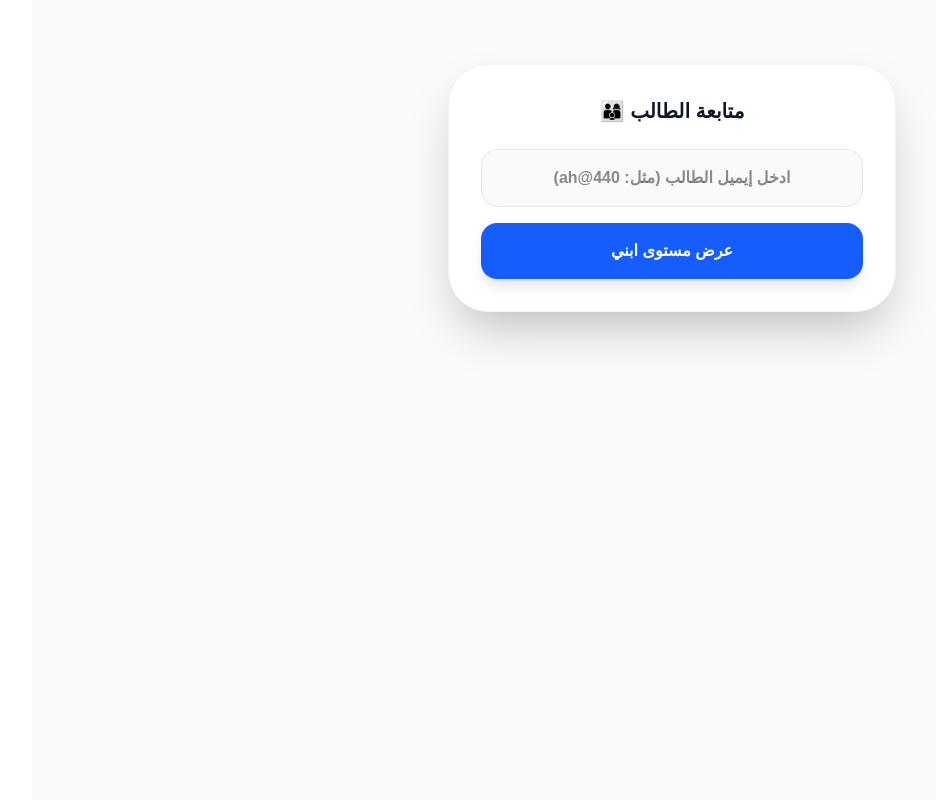
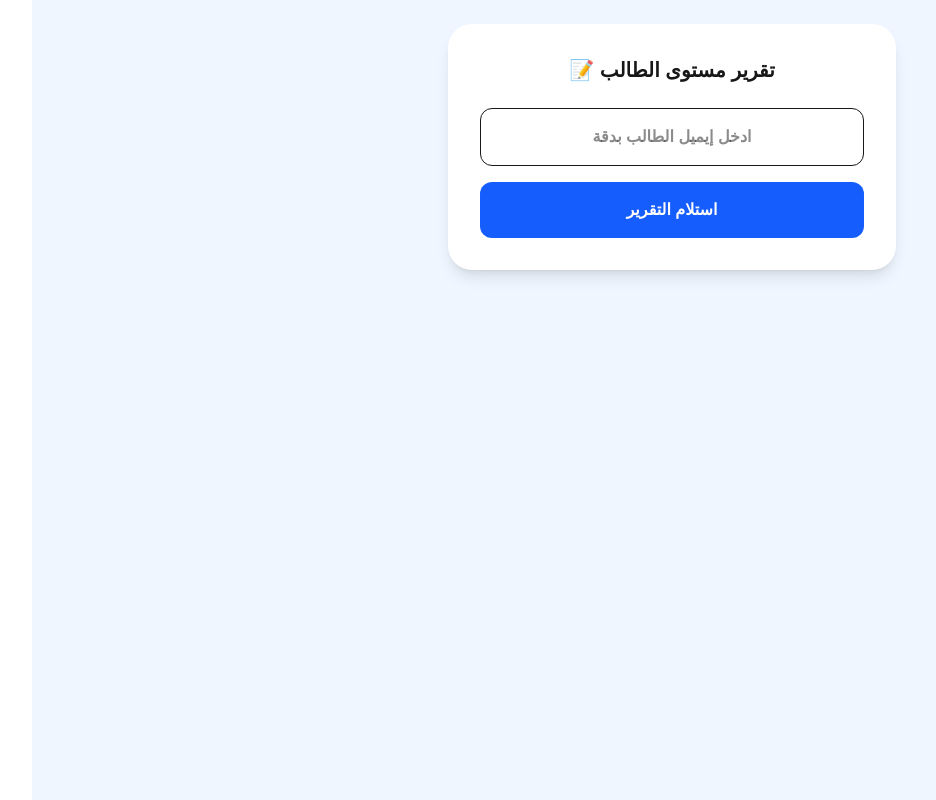
Before and after one commit to mhmedghanem225-dot/Mohamed-Ghanem-platform, a Next.js app: page /parent in a window 1280 px wide. Shown: the whole page, without its empty margins (83-1019 px from the left). Built offline with nearby package versions, Linux system fonts and the light colour scheme.

Commit message:
fix: robust csv parsing and admin access logic

```diff
--- a/app/admin/page.tsx
+++ b/app/admin/page.tsx
@@ -12,7 +12,7 @@ export default function AdminDashboard() {
     if (!savedSession) { router.replace("/"); return; }
 
     const userData = JSON.parse(savedSession);
-    const myEmail = "mhmedghanem225@gmail.com"; // 👈 اكتب إيميلك هنا بالظبط
+    const myEmail = "mhmedghanem225@gmail.com"; // 👈 اكتب إيميلك هنا بدقة
 
     if (userData.email.trim().toLowerCase() !== myEmail.trim().toLowerCase()) {
       router.replace("/profile");
@@ -23,53 +23,58 @@ export default function AdminDashboard() {
 
   const fetchData = async () => {
     try {
-      const res = await fetch(`https://docs.google.com/spreadsheets/d/e/2PACX-1vQ-ZJwP0z4SVM4XfAPevqPqsSvbSBRy18i_rbgfVNGYVHBZj10aHtdHqhMj8kKKkI0WHwWLDLFxXniO/pub?output=csv&t=${Date.now()}`);
-      const data = await res.text();
-      const rows = data.split(/\r?\n/).filter(row => row.trim() !== "");
+      const sheetURL = `https://docs.google.com/spreadsheets/d/e/2PACX-1vQ-ZJwP0z4SVM4XfAPevqPqsSvbSBRy18i_rbgfVNGYVHBZj10aHtdHqhMj8kKKkI0WHwWLDLFxXniO/pub?output=csv&t=${Date.now()}`;
+      const res = await fetch(sheetURL);
+      const csvText = await res.text();
 
-      // نبدأ من i=1 عشان نتخطى صف العناوين
-      const parsedStudents = rows.slice(1).map(row => {
-        const columns = row.split(",");
-        return {
-          name: columns[0] || "---",
-          quizScore: columns[4] || "0",     // العمود E
-          completedCount: columns[5] || "0", // العمود F
-          email: columns[6] || "لا يوجد"    // العمود G
-        };
-      });
+      // تقسيم الأسطر مع تنظيفها
+      const rows = csvText.split(/\r?\n/).map(row => row.split(",")).filter(row => row.length > 1);
 
-      setStudents(parsedStudents);
+      // تخطي الصف الأول (العناوين) ومعالجة الباقي
+      const dataRows = rows.slice(1).map(col => ({
+        name: col[0]?.replace(/"/g, "").trim() || "---",
+        quizScore: col[4]?.replace(/"/g, "").trim() || "0",     // E
+        completedCount: col[5]?.replace(/"/g, "").trim() || "0", // F
+        email: col[6]?.replace(/"/g, "").trim() || "لا يوجد"    // G
+      }));
+
+      setStudents(dataRows);
+    } catch (e) {
+      console.error("Fetch Error:", e);
+    } finally {
       setLoading(false);
-    } catch (e) { setLoading(false); }
+    }
   };
 
   return (
-    <div className="min-h-screen bg-gray-50 p-4 pb-20" dir="rtl">
-      <div className="max-w-4xl mx-auto">
-        <h1 className="text-2xl font-black text-center my-8 text-blue-900">لوحة تحكم المستر 👨‍🏫</h1>
-        <div className="bg-white rounded-[2rem] shadow-xl overflow-hidden border border-gray-100">
-          <table className="w-full text-right">
-            <thead className="bg-blue-600 text-white text-xs uppercase font-bold">
+    <div className="min-h-screen bg-white p-4" dir="rtl">
+      <h1 className="text-xl font-black text-center mb-6 text-blue-800">لوحة المتابعة 📊</h1>
+      {loading ? (
+        <p className="text-center animate-pulse">جاري التحميل...</p>
+      ) : (
+        <div className="overflow-x-auto shadow-xl rounded-2xl border">
+          <table className="w-full text-sm text-right">
+            <thead className="bg-gray-100 border-b">
               <tr>
-                <th className="p-5">اسم الطالب</th>
-                <th className="p-5 text-center">الكويز (E)</th>
-                <th className="p-5 text-center">الدروس (F)</th>
-                <th className="p-5 text-center">الإيميل (G)</th>
+                <th className="p-4">الطالب</th>
+                <th className="p-4 text-center">كويز (E)</th>
+                <th className="p-4 text-center">دروس (F)</th>
+                <th className="p-4 text-center">إيميل (G)</th>
               </tr>
             </thead>
             <tbody>
               {students.map((s, i) => (
-                <tr key={i} className="border-t border-gray-50 hover:bg-blue-50 transition-colors">
-                  <td className="p-5 font-bold text-gray-800">{s.name}</td>
-                  <td className="p-5 text-center font-black text-green-600">{s.quizScore}%</td>
-                  <td className="p-5 text-center font-bold text-blue-600">{s.completedCount}</td>
-                  <td className="p-5 text-center text-[10px] text-gray-400 font-mono">{s.email}</td>
+                <tr key={i} className="border-b hover:bg-blue-50">
+                  <td className="p-4 font-bold">{s.name}</td>
+                  <td className="p-4 text-center text-green-600 font-black">{s.quizScore}%</td>
+                  <td className="p-4 text-center text-blue-600">{s.completedCount}</td>
+                  <td className="p-4 text-center text-gray-400 text-[10px]">{s.email}</td>
                 </tr>
               ))}
             </tbody>
           </table>
         </div>
-      </div>
+      )}
     </div>
   );
 }
--- a/app/parent/page.tsx
+++ b/app/parent/page.tsx
@@ -2,68 +2,65 @@
 import { useState } from "react";
 
 export default function ParentPage() {
-  const [emailInput, setEmailInput] = useState("");
+  const [input, setInput] = useState("");
   const [report, setReport] = useState<any>(null);
   const [loading, setLoading] = useState(false);
 
-  const checkProgress = async () => {
-    if(!emailInput) return;
+  const check = async () => {
+    if(!input) return;
     setLoading(true);
     try {
       const res = await fetch(`https://docs.google.com/spreadsheets/d/e/2PACX-1vQ-ZJwP0z4SVM4XfAPevqPqsSvbSBRy18i_rbgfVNGYVHBZj10aHtdHqhMj8kKKkI0WHwWLDLFxXniO/pub?output=csv&t=${Date.now()}`);
-      const data = await res.text();
-      const rows = data.split(/\r?\n/).map(r => r.split(","));
+      const text = await res.text();
+      const rows = text.split(/\r?\n/).map(row => row.split(","));
 
-      // البحث في العمود رقم 6 (الذي يمثل العمود G في الشيت)
-      const student = rows.find(r => r[6] && r[6].trim().toLowerCase() === emailInput.trim().toLowerCase());
+      // البحث في العمود رقم 6 (G) مع تنظيف المسافات وعلامات التنصيص
+      const found = rows.find(r =>
+        r[6] && r[6].replace(/"/g, "").trim().toLowerCase() === input.trim().toLowerCase()
+      );
 
-      if (student) {
+      if (found) {
         setReport({
-          name: student[0],
-          quizScore: student[4] || "0", // العمود E
-          completedCount: student[5] || "0" // العمود F
+          name: found[0].replace(/"/g, ""),
+          quiz: found[4] || "0",
+          lessons: found[5] || "0"
         });
       } else {
-        alert("لم يتم العثور على طالب بهذا الإيميل في العمود G. تأكد من كتابته بشكل صحيح.");
+        alert("لم يتم العثory على هذا الإيميل في سجلاتنا");
       }
-    } catch (e) { alert("حدث خطأ في الاتصال بالسيرفر"); }
+    } catch (e) { alert("حدث خطأ"); }
     setLoading(false);
   };
 
   return (
-    <div className="min-h-screen bg-[#F8FAFC] p-6 text-right" dir="rtl">
-      <div className="max-w-md mx-auto mt-10">
-        <div className="bg-white rounded-[2.5rem] p-8 shadow-2xl border border-gray-100">
-          <h2 className="text-xl font-black text-gray-900 mb-6 text-center">متابعة الطالب 👨‍👩‍👦</h2>
+    <div className="min-h-screen bg-blue-50 p-6 text-right font-sans" dir="rtl">
+      <div className="max-w-md mx-auto bg-white rounded-3xl p-8 shadow-lg">
+        <h2 className="text-xl font-black text-center mb-6">تقرير مستوى الطالب 📝</h2>
         <input
-            type="text"
-            placeholder="ادخل إيميل الطالب (مثل: ah@440)"
-            className="w-full p-4 rounded-2xl bg-gray-50 border border-gray-200 mb-4 text-center outline-none focus:ring-2 focus:ring-blue-500 font-bold"
-            onChange={(e) => setEmailInput(e.target.value)}
+          onChange={(e) => setInput(e.target.value)}
+          placeholder="ادخل إيميل الطالب بدقة"
+          className="w-full p-4 rounded-xl border mb-4 text-center font-bold"
         />
-          <button onClick={checkProgress} className="w-full bg-blue-600 text-white py-4 rounded-2xl font-black shadow-lg">
-            {loading ? "جاري البحث..." : "عرض مستوى ابني"}
+        <button onClick={check} className="w-full bg-blue-600 text-white py-4 rounded-xl font-bold">
+          {loading ? "جاري البحث..." : "استلام التقرير"}
         </button>
 
         {report && (
-            <div className="mt-8 space-y-4 animate-in fade-in duration-500">
-              <div className="bg-blue-50 p-5 rounded-2xl text-center border border-blue-100">
-                <p className="text-lg font-black text-blue-900">{report.name}</p>
+          <div className="mt-6 p-6 bg-gray-50 rounded-2xl border border-dashed border-blue-200">
+            <p className="text-center font-black text-blue-800 text-lg mb-4">{report.name}</p>
+            <div className="flex justify-around">
+              <div className="text-center">
+                <p className="text-xs text-gray-400">الكويز</p>
+                <p className="text-xl font-black text-green-600">{report.quiz}%</p>
               </div>
-              <div className="grid grid-cols-2 gap-4 text-center">
-                <div className="bg-green-50 p-4 rounded-2xl">
-                  <p className="text-xl font-black text-green-700">{report.quizScore}%</p>
-                  <p className="text-[10px] text-green-400 font-bold uppercase">الكويز</p>
-                </div>
-                <div className="bg-indigo-50 p-4 rounded-2xl">
-                  <p className="text-xl font-black text-indigo-900">{report.completedCount}</p>
-                  <p className="text-[10px] text-indigo-400 font-bold uppercase">الدروس</p>
+              <div className="text-center">
+                <p className="text-xs text-gray-400">الدروس</p>
+                <p className="text-xl font-black text-blue-600">{report.lessons}</p>
               </div>
             </div>
           </div>
         )}
       </div>
     </div>
-    </div>
   );
 }
```
Lines whose indentation alone changed are shown as unchanged.
